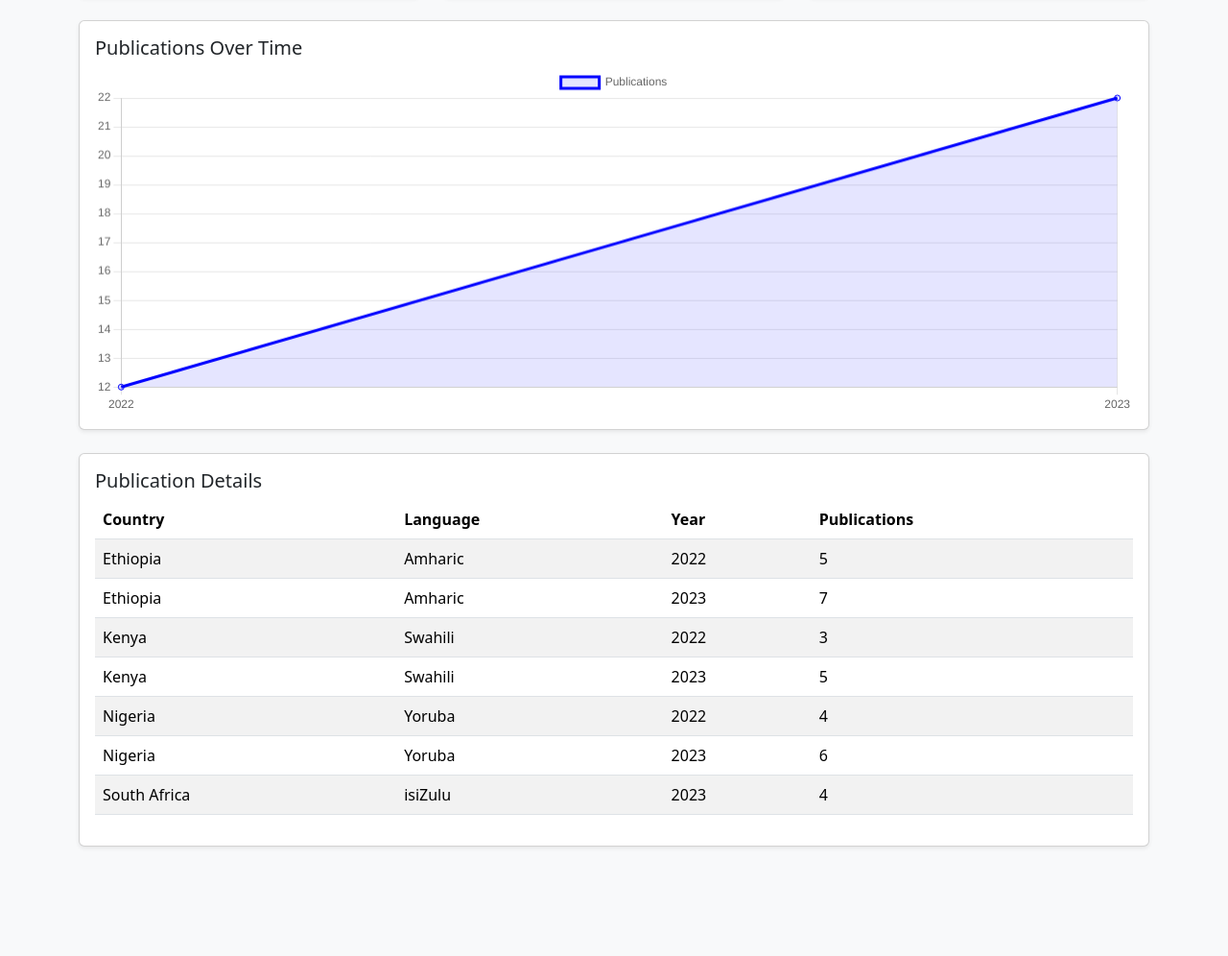
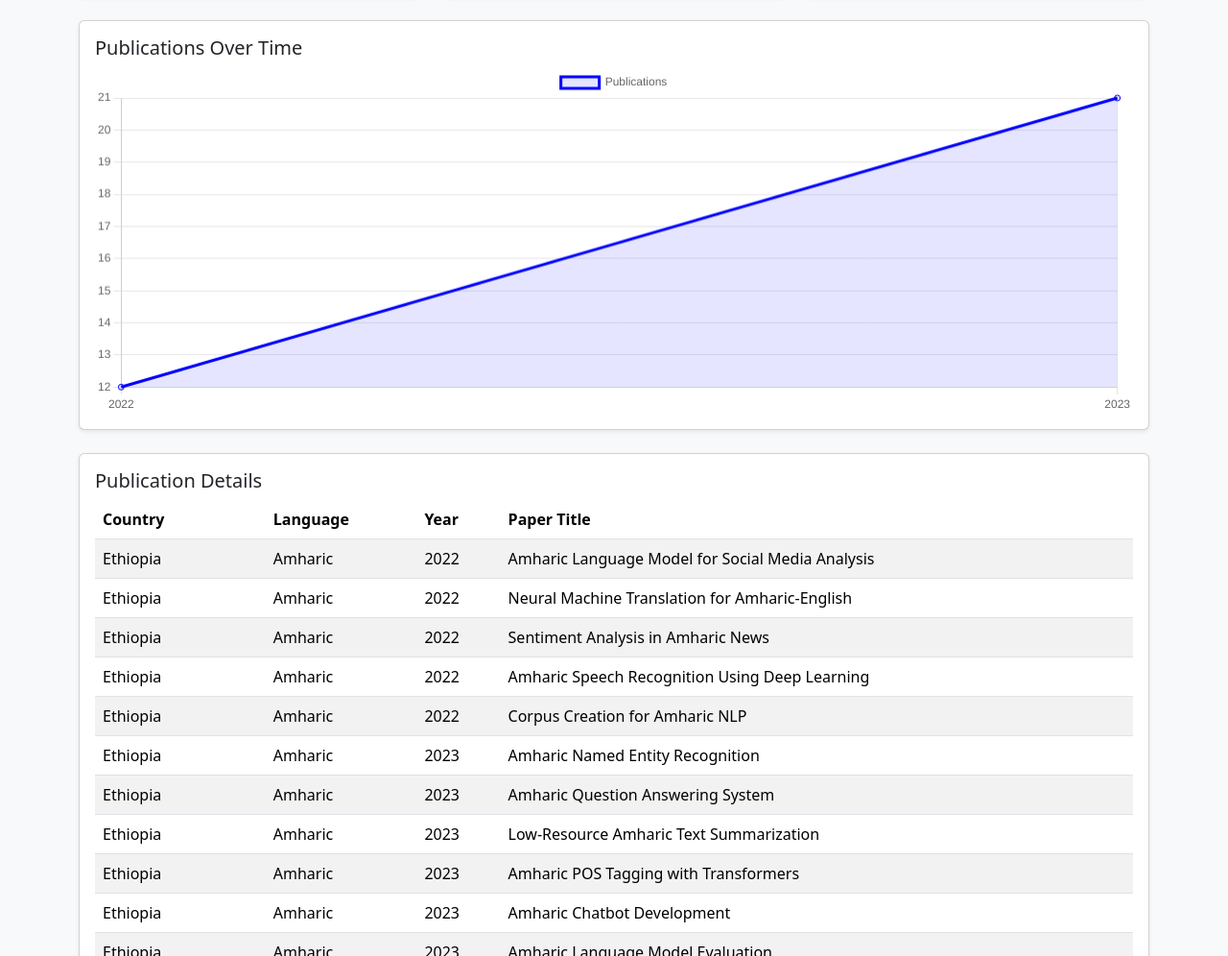
Before and after one commit to keduog/african_language_status, a plain HTML site: page index.html in a window 1280 px wide. Shown: the part 273-1269 px from the top of the page at 96% size. Before the commit the page ends 1179 px from the top, so only its background shows below. Drawn offline with nearby package versions, Linux system fonts and the light colour scheme.

Commit message:
add paper list

```diff
--- a/data/llm_stats.csv
+++ b/data/llm_stats.csv
@@ -1,8 +1,34 @@
-country,language,year,publications
-Ethiopia,Amharic,2022,5
-Ethiopia,Amharic,2023,7
-Kenya,Swahili,2022,3
-Kenya,Swahili,2023,5
-Nigeria,Yoruba,2022,4
-Nigeria,Yoruba,2023,6
-South Africa,isiZulu,2023,4
+country,language,year,paper_title
+Ethiopia,Amharic,2022,Amharic Language Model for Social Media Analysis
+Ethiopia,Amharic,2022,Neural Machine Translation for Amharic-English
+Ethiopia,Amharic,2022,Sentiment Analysis in Amharic News
+Ethiopia,Amharic,2022,Amharic Speech Recognition Using Deep Learning
+Ethiopia,Amharic,2022,Corpus Creation for Amharic NLP
+Ethiopia,Amharic,2023,Amharic Named Entity Recognition
+Ethiopia,Amharic,2023,Amharic Question Answering System
+Ethiopia,Amharic,2023,Low-Resource Amharic Text Summarization
+Ethiopia,Amharic,2023,Amharic POS Tagging with Transformers
+Ethiopia,Amharic,2023,Amharic Chatbot Development
+Ethiopia,Amharic,2023,Amharic Language Model Evaluation
+Kenya,Swahili,2022,Swahili Text Classification Using BERT
+Kenya,Swahili,2022,Swahili-English Neural Machine Translation
+Kenya,Swahili,2022,Swahili Speech-to-Text System
+Kenya,Swahili,2023,Swahili Named Entity Recognition
+Kenya,Swahili,2023,Swahili Sentiment Analysis in Social Media
+Kenya,Swahili,2023,Swahili Language Model Pretraining
+Kenya,Swahili,2023,Swahili Question Answering Dataset
+Kenya,Swahili,2023,Swahili Text Summarization
+Nigeria,Yoruba,2022,Yoruba Neural Machine Translation
+Nigeria,Yoruba,2022,Yoruba Speech Recognition
+Nigeria,Yoruba,2022,Yoruba POS Tagging with Deep Learning
+Nigeria,Yoruba,2022,Yoruba Text Classification
+Nigeria,Yoruba,2023,Yoruba Named Entity Recognition
+Nigeria,Yoruba,2023,Yoruba Language Model Evaluation
+Nigeria,Yoruba,2023,Yoruba Sentiment Analysis
+Nigeria,Yoruba,2023,Yoruba Chatbot Development
+Nigeria,Yoruba,2023,Yoruba Corpus Creation
+Nigeria,Yoruba,2023,Yoruba Text Summarization
+South Africa,isiZulu,2023,isiZulu Neural Machine Translation
+South Africa,isiZulu,2023,isiZulu Speech Recognition
+South Africa,isiZulu,2023,isiZulu Named Entity Recognition
+South Africa,isiZulu,2023,isiZulu Language Model Pretraining
--- a/index.html
+++ b/index.html
@@ -80,7 +80,7 @@
             <th scope="col">Country</th>
             <th scope="col">Language</th>
             <th scope="col">Year</th>
-            <th scope="col">Publications</th>
+            <th scope="col">Paper Title</th>
           </tr>
         </thead>
         <tbody></tbody>
@@ -100,7 +100,7 @@
     complete: function(results) {
       // Filter out rows missing key fields
       allData = results.data.filter(row =>
-        row.country && row.language && row.year && row.publications && !isNaN(parseInt(row.publications))
+        row.country && row.language && row.year && row.paper_title
       );
       populateFilters(allData);
       applyFilters();
@@ -162,8 +162,7 @@
   }
 
   function updateSummary(data) {
-    document.getElementById('total-publications').textContent =
-      data.reduce((sum, row) => sum + (parseInt(row.publications) || 0), 0);
+    document.getElementById('total-publications').textContent = data.length;
 
     document.getElementById('total-languages').textContent =
       new Set(data.map(row => row.language)).size;
@@ -189,7 +188,7 @@
       tr.innerHTML = `<td>${escape(row.country)}</td>
                       <td>${escape(row.language)}</td>
                       <td>${escape(row.year)}</td>
-                      <td>${escape(row.publications)}</td>`;
+                      <td>${escape(row.paper_title)}</td>`;
       tbody.appendChild(tr);
     });
   }
@@ -200,8 +199,7 @@
     // Sort years numerically
     const years = [...new Set(data.map(d => d.year))].sort((a, b) => parseInt(a) - parseInt(b));
     const counts = years.map(y =>
-      data.filter(d => d.year == y)
-          .reduce((sum, row) => sum + (parseInt(row.publications) || 0), 0)
+      data.filter(d => d.year == y).length
     );
 
     // Destroy previous chart instance if exists
```
